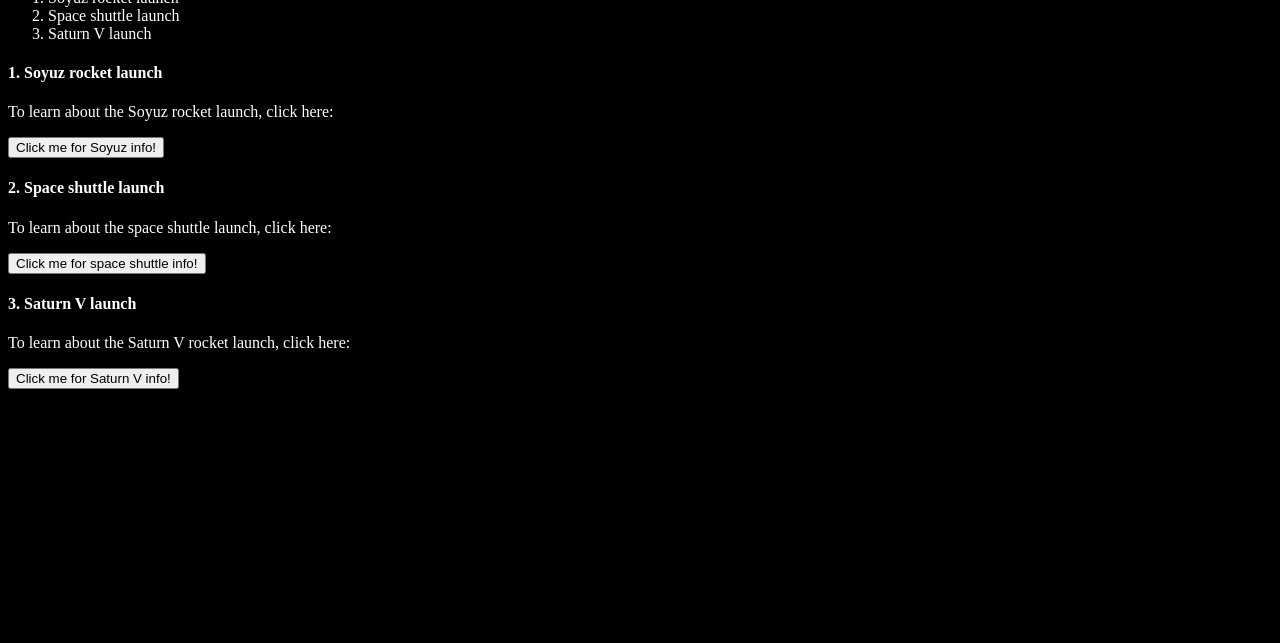
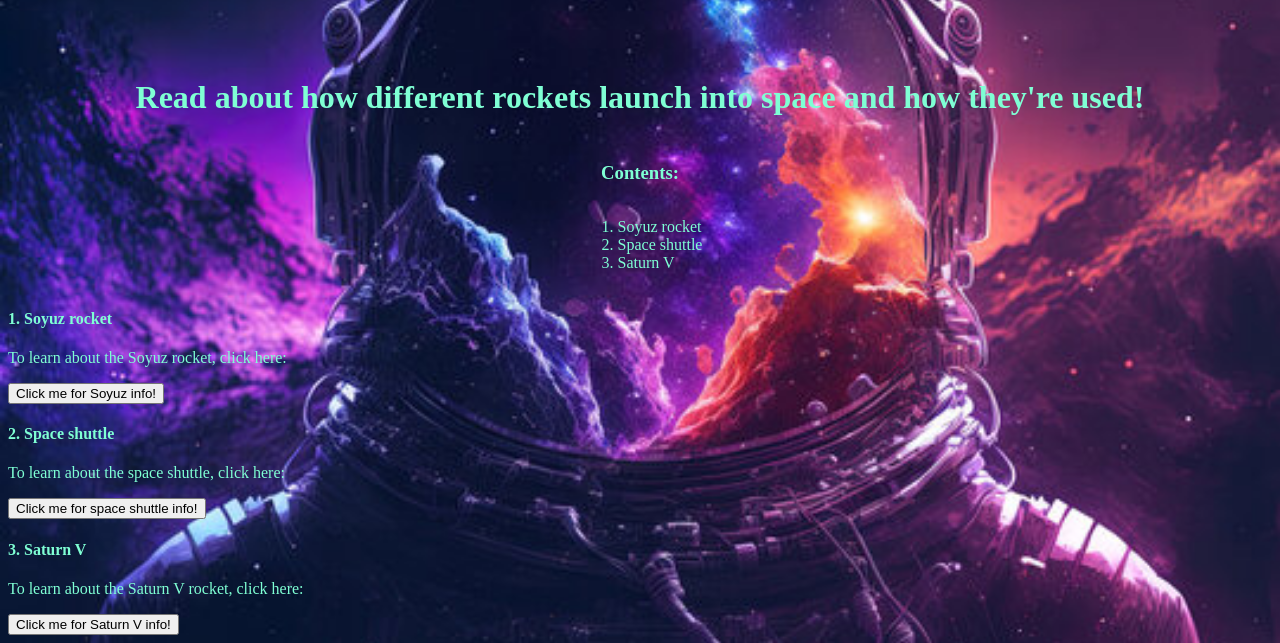
Before and after one commit to bdeutmeyer/peters-space-site, a plain HTML site: page index.html in a window 1280 px wide. Shown: the part 179-822 px from the top of the page. Before the commit the page ends 800 px from the top, so only its background shows below. Drawn offline with Linux system fonts and the light colour scheme.

Commit message:
centered top text, added background pic, text color

```diff
--- a/index.html
+++ b/index.html
@@ -1,5 +1,6 @@
 <!DOCTYPE html>
 <html lang="en">
+
 <head>
     <meta charset="UTF-8">
     <meta http-equiv="X-UA-Compatible" content="IE=edge">
@@ -7,32 +8,37 @@
     <link rel="stylesheet" href="style.css">
     <title>Peter's SPACE SITE!</title>
 </head>
+
 <body>
+    <section id="container">
         <h1>Welcome to Peter's SPACE SITE!</h1>
-    <h2>Read about how different rockets launch into space and how they dock to the ISS!</h2>
+        <h2>Read about how different rockets launch into space and how they're used!</h2>
         <h3>Contents:</h3>
         <ol>
-        <li>Soyuz rocket launch</li>
-        <li>Space shuttle launch</li>
-        <li>Saturn V launch</li>
+            <li>Soyuz rocket</li>
+            <li>Space shuttle</li>
+            <li>Saturn V</li>
         </ol>
-
+    </section>
         <section id="soyuz-sec">
-        <h4>1. Soyuz rocket launch</h4>
-        <p>To learn about the Soyuz rocket launch, click here:</p>
+            <h4>1. Soyuz rocket</h4>
+            <p>To learn about the Soyuz rocket, click here:</p>
             <button id="soyuz-btn">Click me for Soyuz info!</button>
         </section>
         <section id="shuttle-sec">
-        <h4>2. Space shuttle launch</h4>
-        <p>To learn about the space shuttle launch, click here:</p>
+            <h4>2. Space shuttle</h4>
+            <p>To learn about the space shuttle, click here:</p>
             <button id="shuttle-btn">Click me for space shuttle info!</button>
         </section>
         <section id="saturn-sec">
-        <h4>3. Saturn V launch</h4>
-        <p>To learn about the Saturn V rocket launch, click here:</p>
+            <h4>3. Saturn V</h4>
+            <p>To learn about the Saturn V rocket, click here:</p>
             <button id="saturn-btn">Click me for Saturn V info!</button>
         </section>
 
+
+
     <script src="script.js"></script>
 </body>
+
 </html>
--- a/script.js
+++ b/script.js
@@ -21,7 +21,11 @@ soyuzBtn.addEventListener('click', () => {
     const soyuzInfo5 = document.createElement('p');
     soyuzInfo5.innerHTML = "All about reentry! As the Soyuz gets to a safe distance from the ISS, the thrusters can be used again the soyuz does a short engine burn. 30 minutes after the short engine burn, the Soyuz rotates ninety degrees. This is to ensure that each module has a different path back to earth. Part of the reason why the service module burns up in the atmosphere is because the it is normally filled with trash from the ISS. It does not have a heat shield. Then the crew will re-enter the earth's atmosphere. After they go through the upper atmosphere, there is a series of parachutes that open. There are two pilot parachutes and one drogue parachute which slows the capsule down enough to open the main parachute. If the main parachute does not work, there is a backup parachute. Two seconds before the capsule touches the ground, they eject the heat shield from the bottom of the capsule. This exposes six soft landing thrusters to help cushion the moment of impact. To also help, the seats rise up on shock absorbers. It's still quite a jolt when they touch down. The recovery crew will be nearby to welcome the astronauts and cosmonauts home. The astronauts and cosmonauts will need help getting out of their seats. Then they can be welcomed back on Earth, and our job here is done!"
 
-
+    soyuzInfo.setAttribute('style', "background-color: black; padding: 5px; ")
+    soyuzInfo2.setAttribute('style', "background-color: black; padding: 5px; ")
+    soyuzInfo3.setAttribute('style', "background-color: black; padding: 5px; ")
+    soyuzInfo4.setAttribute('style', "background-color: black; padding: 5px; ")
+    soyuzInfo5.setAttribute('style', "background-color: black; padding: 5px; ")
 
 
     soyuzSec.appendChild(soyuzInfo)
--- a/style.css
+++ b/style.css
@@ -1,4 +1,24 @@
 body {
+    background-image: url('spaceman-background.jpeg');
     background-color: black;
-    color: white;
+    background-size: cover;
+    color:aquamarine;
+    display: relative;
 }
+
+#container {
+    display: flex;
+    flex-direction: column;
+    align-items: center;
+    margin: 0;
+    padding: 0;
+}
+
+h1 {
+    font-size: 5rem;
+}
+
+h2 {
+    font-size: 2rem;
+
+}
```
Also changed, not shown: spaceman-background.jpeg (added). Lines whose indentation alone changed are shown as unchanged.
